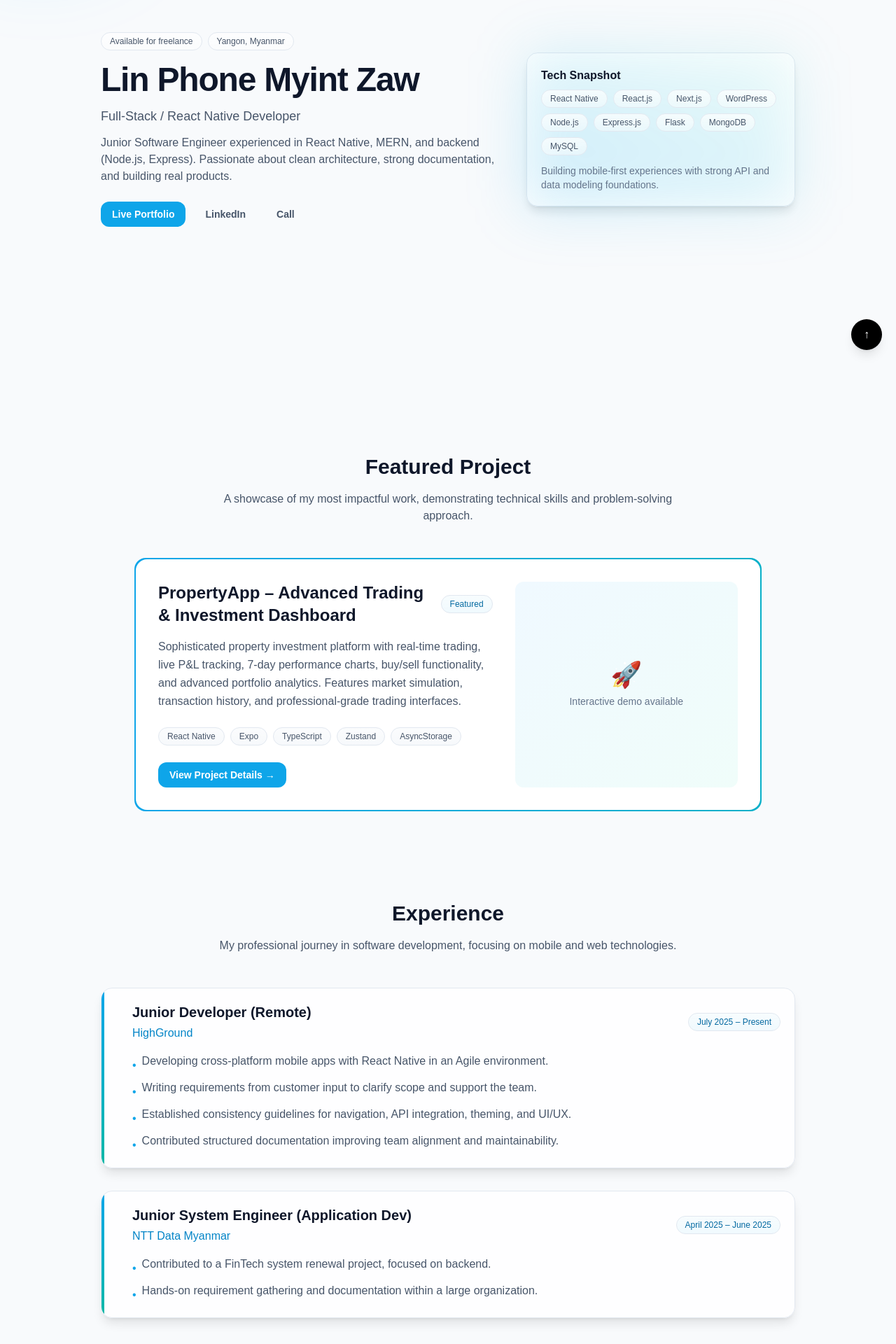
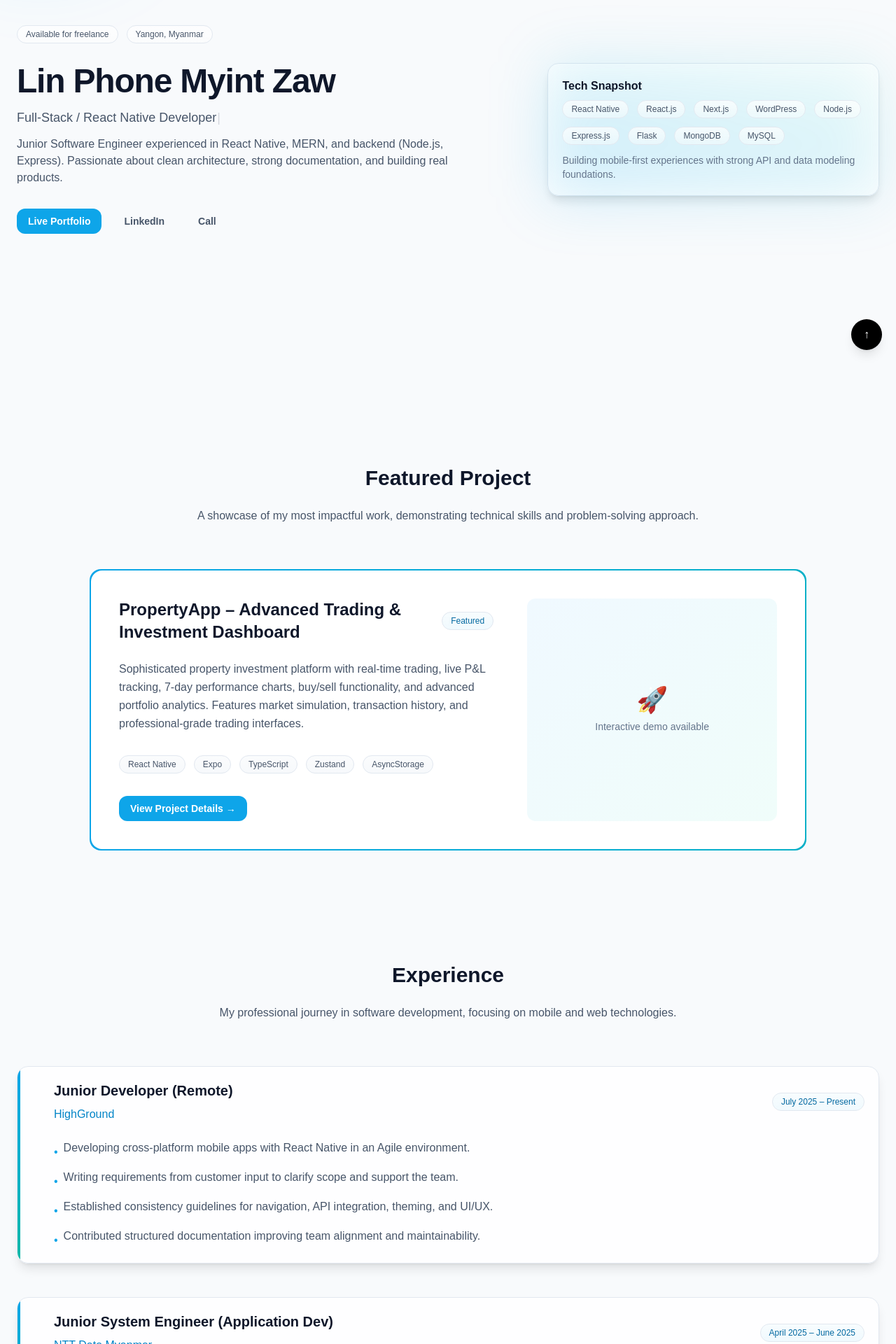
Before and after one commit to linphone2000/lpmz-portfolio-v2, a Next.js app: page / in a window 1280 px wide. Shown: the part 280-2200 px from the top of the page at 70% size. Built offline with nearby package versions, Linux system fonts and the light colour scheme.

Commit message:
Initial overview section upgrade

```diff
--- a/src/components/Overview/FeaturedProject.tsx
+++ b/src/components/Overview/FeaturedProject.tsx
@@ -10,23 +10,23 @@ export const FeaturedProject: React.FC = () => {
     DATA.projects.find((p) => p.highlight) || DATA.projects[0];
 
   return (
-    <section className="py-16">
-      <div className="max-w-5xl mx-auto px-4">
-        <div className="text-center mb-12">
-          <h2 className="text-3xl font-bold mb-4 text-neutral-900 dark:text-neutral-100">Featured Project</h2>
-          <p className="text-neutral-600 dark:text-neutral-300 max-w-2xl mx-auto">
+    <section className="py-20">
+      <div className="max-w-7xl mx-auto px-6">
+        <div className="text-center mb-16">
+          <h2 className="text-3xl font-bold mb-6 text-neutral-900 dark:text-neutral-100">Featured Project</h2>
+          <p className="text-neutral-600 dark:text-neutral-300 max-w-3xl mx-auto">
             A showcase of my most impactful work, demonstrating technical skills
             and problem-solving approach.
           </p>
         </div>
 
-        <div className="max-w-4xl mx-auto relative">
+        <div className="max-w-5xl mx-auto relative">
           {/* Animated border container */}
           <div className="relative rounded-2xl p-[2px] bg-gradient-to-r from-primary-500 to-secondary-500 animate-gradient-x">
-            <div className="bg-white dark:bg-neutral-900 rounded-2xl p-8">
-              <div className="grid md:grid-cols-[1.2fr_.8fr] gap-8">
+            <div className="bg-white dark:bg-neutral-900 rounded-2xl p-10">
+              <div className="grid md:grid-cols-[1.2fr_.8fr] gap-12">
                 <div>
-                  <div className="flex items-center gap-3 mb-4">
+                  <div className="flex items-center gap-4 mb-6">
                     <h3 className="text-2xl font-bold text-neutral-900 dark:text-neutral-100">
                       {featuredProject.name}
                     </h3>
@@ -34,10 +34,10 @@ export const FeaturedProject: React.FC = () => {
                       Featured
                     </Badge>
                   </div>
-                  <p className="text-neutral-600 dark:text-neutral-300 mb-6 leading-relaxed">
+                  <p className="text-neutral-600 dark:text-neutral-300 mb-8 leading-relaxed">
                     {featuredProject.blurb}
                   </p>
-                  <div className="flex flex-wrap gap-2 mb-6">
+                  <div className="flex flex-wrap gap-3 mb-8">
                     {featuredProject.stack.map((tech) => (
                       <Badge
                         key={tech}
--- a/src/components/Overview/experience.tsx
+++ b/src/components/Overview/experience.tsx
@@ -8,17 +8,17 @@ import { Badge } from '../Common/Badge';
 
 export const Experience: React.FC = () => {
   return (
-    <section className="py-16">
-      <div className="max-w-5xl mx-auto px-4">
-        <div className="text-center mb-12">
-          <h2 className="text-3xl font-bold mb-4 text-neutral-900 dark:text-neutral-100">Experience</h2>
-          <p className="text-neutral-600 dark:text-neutral-300 max-w-2xl mx-auto">
+    <section className="py-20">
+      <div className="max-w-7xl mx-auto px-6">
+        <div className="text-center mb-16">
+          <h2 className="text-3xl font-bold mb-6 text-neutral-900 dark:text-neutral-100">Experience</h2>
+          <p className="text-neutral-600 dark:text-neutral-300 max-w-3xl mx-auto">
             My professional journey in software development, focusing on mobile
             and web technologies.
           </p>
         </div>
 
-        <div className="space-y-8">
+        <div className="space-y-12">
           {DATA.experience.map((exp, index) => (
             <motion.div
               key={index}
@@ -29,10 +29,10 @@ export const Experience: React.FC = () => {
             >
               <Card className="relative overflow-hidden">
                 <div className="absolute top-0 left-0 w-1 h-full bg-gradient-to-b from-primary-500 to-secondary-500" />
-                <div className="pl-6">
-                  <div className="flex flex-col sm:flex-row sm:items-center sm:justify-between mb-4">
+                <div className="pl-8">
+                  <div className="flex flex-col sm:flex-row sm:items-center sm:justify-between mb-6">
                     <div>
-                      <h3 className="text-xl font-bold mb-1 text-neutral-900 dark:text-neutral-100">{exp.role}</h3>
+                      <h3 className="text-xl font-bold mb-2 text-neutral-900 dark:text-neutral-100">{exp.role}</h3>
                       <p className="text-primary-600 dark:text-primary-400 font-medium">
                         {exp.company}
                       </p>
@@ -41,7 +41,7 @@ export const Experience: React.FC = () => {
                       {exp.period}
                     </Badge>
                   </div>
-                  <ul className="space-y-2">
+                  <ul className="space-y-3">
                     {exp.bullets.map((bullet, bulletIndex) => (
                       <li
                         key={bulletIndex}
--- a/src/components/Overview/hero.tsx
+++ b/src/components/Overview/hero.tsx
@@ -13,15 +13,15 @@ export const Hero: React.FC = () => {
       id="about"
       className="relative overflow-hidden min-h-screen flex items-center"
     >
-      <div className="max-w-5xl mx-auto px-4 py-16 sm:py-24 w-full">
+      <div className="max-w-7xl mx-auto px-6 py-20 sm:py-32 w-full">
         <motion.div
           initial={{ opacity: 0 }}
           animate={{ opacity: 1 }}
           transition={{ duration: 1 }}
-          className="grid md:grid-cols-[1.2fr_.8fr] gap-8 items-center"
+          className="grid md:grid-cols-[1.2fr_.8fr] gap-12 items-center"
         >
           <div>
-            <div className="inline-flex items-center gap-2 mb-3">
+            <div className="inline-flex items-center gap-3 mb-6">
               <Badge>Available for freelance</Badge>
               <Badge>{DATA.location}</Badge>
             </div>
@@ -44,7 +44,7 @@ export const Hero: React.FC = () => {
             <p className="mt-3 text-neutral-600 dark:text-neutral-300 max-w-2xl">
               {DATA.summary}
             </p>
-            <div className="mt-6 flex flex-wrap gap-3">
+            <div className="mt-8 flex flex-wrap gap-4">
               <Button href={DATA.links.portfolio}>Live Portfolio</Button>
               <Button href={DATA.links.linkedin} variant="ghost">
                 LinkedIn
@@ -61,7 +61,7 @@ export const Hero: React.FC = () => {
             <div className="absolute -inset-1 rounded-2xl bg-gradient-to-tr from-primary-500/20 to-secondary-400/10 blur-2xl" />
             <div className="relative">
               <h3 className="font-semibold mb-2 text-neutral-900 dark:text-neutral-100">Tech Snapshot</h3>
-              <div className="flex flex-wrap gap-2">
+              <div className="flex flex-wrap gap-3">
                 {[
                   ...DATA.skills.frontend,
                   ...DATA.skills.backend,
```
